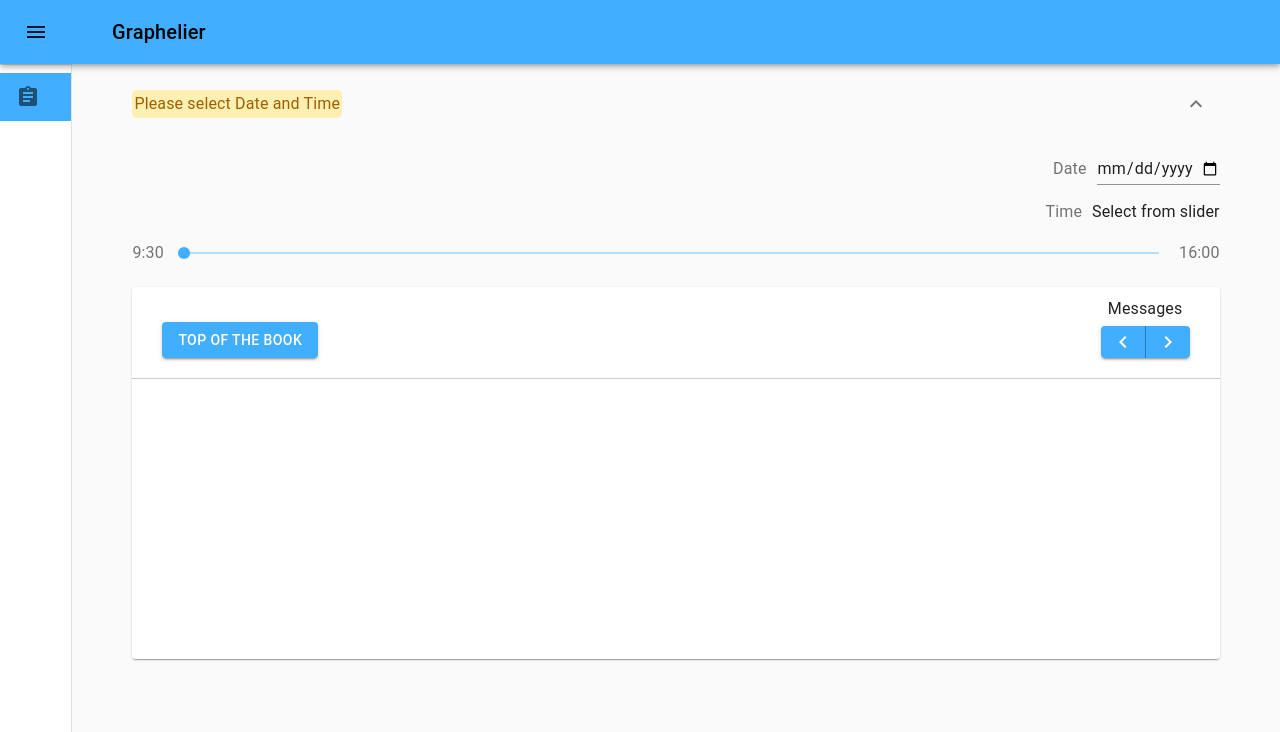
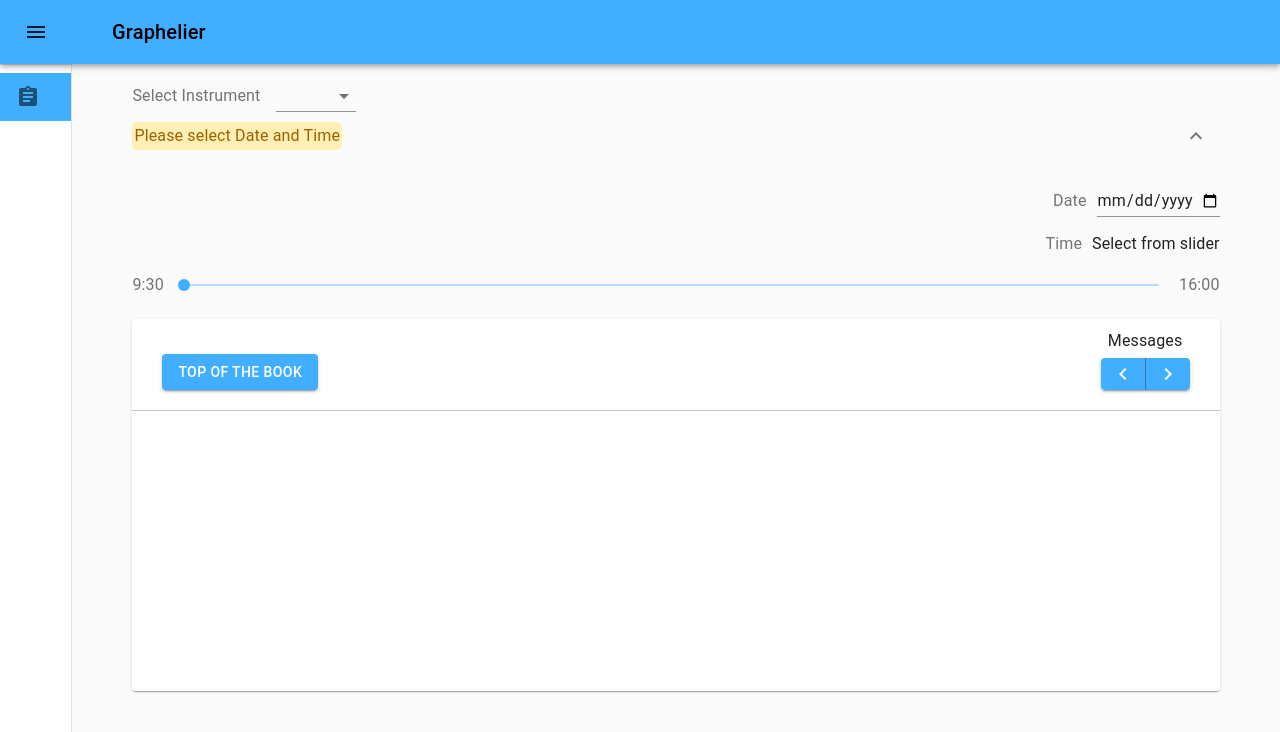
Before and after one commit to Lercerss/graphelier, a React (Create React App) app in the folder app/: page /orderbook in a window 1280 px wide. Shown: the top 732 px of the page. Built offline with nearby package versions, Linux system fonts and the light colour scheme.

Commit message:
#114 Initial commit
Contains main changes to components for
 select input, selected instrument references in components through props

```diff
--- a/app/package.json
+++ b/app/package.json
@@ -5,6 +5,7 @@
     "dependencies": {
         "@material-ui/core": "^4.5.1",
         "@material-ui/icons": "^4.5.1",
+        "@material-ui/lab": "^4.0.0-alpha.32",
         "@material-ui/styles": "^4.4.1",
         "axios": "^0.19.0",
         "axios-logger": "^2.2.1",
--- a/app/src/components/MessageList.js
+++ b/app/src/components/MessageList.js
@@ -75,13 +75,13 @@ class MessageList extends Component {
      * significantly different from the current one
      */
     fetchInitialMessages = async () => {
-        const { lastSodOffset } = this.props;
+        const { lastSodOffset, instrument } = this.props;
         const nMessages = MESSAGE_LIST_DEFAULT_PAGE_SIZE * 2 + 1;
         const lowerSodOffset = lastSodOffset - BigInt(MESSAGE_LIST_DEFAULT_PAGE_SIZE - 1);
 
         try {
             const reverseMessagesResponse = await OrderBookService.getMessageList(
-                SNAPSHOT_INSTRUMENT,
+                instrument,
                 lowerSodOffset.toString(),
                 nMessages,
             );
--- a/app/src/components/OrderBookSnapshot.js
+++ b/app/src/components/OrderBookSnapshot.js
@@ -24,7 +24,6 @@ import TimestampOrderBookScroller from './TimestampOrderBookScroller';
 
 import OrderBookService from '../services/OrderBookService';
 import {
-    SNAPSHOT_INSTRUMENT,
     NANOSECONDS_IN_NINE_AND_A_HALF_HOURS,
     NANOSECONDS_IN_SIXTEEN_HOURS,
 } from '../constants/Constants';
@@ -125,11 +124,12 @@ class OrderBookSnapshot extends Component {
      *  change in the date or when the user stops sliding the time Slider
      */
     handleChangeDateTime = () => {
+        const { instrument } = this.props;
         const { selectedDateTimeNano, selectedDateNano, selectedTimeNano } = this.state;
 
         // eslint-disable-next-line eqeqeq
         if (selectedTimeNano != 0 && selectedDateNano != 0) {
-            OrderBookService.getOrderBookPrices(SNAPSHOT_INSTRUMENT, selectedDateTimeNano.toString())
+            OrderBookService.getOrderBookPrices(instrument, selectedDateTimeNano.toString())
                 .then(response => {
                     // eslint-disable-next-line camelcase
                     const { asks, bids, last_sod_offset } = response.data;
@@ -187,7 +187,7 @@ class OrderBookSnapshot extends Component {
     };
 
     render() {
-        const { classes } = this.props;
+        const { classes, instrument } = this.props;
         const {
             expanded,
             listItems,
@@ -307,6 +307,7 @@ class OrderBookSnapshot extends Component {
                     <Card className={classes.messageListCard}>
                         <MessageList
                             lastSodOffset={lastSodOffset}
+                            instrument={instrument}
                         />
                     </Card>
                 )}
--- a/app/src/components/template/Dashboard.js
+++ b/app/src/components/template/Dashboard.js
@@ -2,7 +2,7 @@ import React, { Component } from 'react';
 import classNames from 'classnames';
 import CssBaseline from '@material-ui/core/CssBaseline';
 import {
-    Drawer, AppBar, Toolbar, List, Typography, Divider, IconButton, Container,
+    Drawer, AppBar, Toolbar, List, Typography, Divider, IconButton, Container, Select, InputLabel,
 } from '@material-ui/core';
 
 import {
@@ -11,12 +11,14 @@ import {
 import ChevronLeftIcon from '@material-ui/icons/ChevronLeft';
 import MenuIcon from '@material-ui/icons/Menu';
 import { withStyles } from '@material-ui/core/styles';
+import MenuItem from '@material-ui/core/MenuItem';
 import { mainListItems } from './listItems';
 import { Styles as OBStyles } from '../../styles/OrderBookSnapshot';
 import OrderBookSnapshot from '../OrderBookSnapshot';
 import Home from '../Home';
 import NotFound from '../NotFound';
 import { styles } from '../../styles/Dashboard';
+import OrderBookService from '../../services/OrderBookService';
 
 class Dashboard extends Component {
     constructor(props) {
@@ -24,7 +26,22 @@ class Dashboard extends Component {
 
         this.state = {
             open: false,
+            selectedInstrument: '',
+            instruments: [],
         };
+
+        const { instruments } = this.state;
+        const BEReady = false;
+        if (BEReady) {
+            OrderBookService.getInstrumentsList().then(response => {
+                response.map(value => {
+                    instruments.push(value);
+                });
+            });
+        } else {
+            instruments.push('SPY');
+            instruments.push('AAPL');
+        }
     }
 
     /**
@@ -35,8 +52,16 @@ class Dashboard extends Component {
         this.setState({ open: !open });
     };
 
+    /**
+     * @desc Handles the change in instrument
+     * @param event menu item that triggered change
+     */
+    handleInstrumentChange = event => {
+        this.setState({ selectedInstrument: event.target.value });
+    }
+
     render() {
-        const { open } = this.state;
+        const { open, selectedInstrument, instruments } = this.state;
         const { classes } = this.props;
 
         return (
@@ -93,6 +118,31 @@ class Dashboard extends Component {
                     <main className={classes.content}>
                         <div className={classes.appBarSpacer} />
                         <Container className={classes.container}>
+                            <InputLabel
+                                className={classes.selectInstrumentLabel}
+                                id={'selectInstrumentLabel'}
+                            >
+                                Select Instrument
+                            </InputLabel>
+                            <Select
+                                value={selectedInstrument}
+                                onChange={this.handleInstrumentChange}
+                                className={classes.selectInstrumentInput}
+                            >
+                                <MenuItem value={''}>
+                                    None
+                                </MenuItem>
+                                {
+                                    instruments.map(value => {
+                                        return (
+                                            <MenuItem value={value}>
+                                                {value}
+                                            </MenuItem>
+
+                                        );
+                                    })
+                                }
+                            </Select>
                             <Switch>
                                 <Route
                                     exact
@@ -101,7 +151,11 @@ class Dashboard extends Component {
                                 />
                                 <Route
                                     path={'/orderbook'}
-                                    component={OrderBookSnapshot}
+                                    render={props => (
+                                        <OrderBookSnapshot
+                                            instrument={selectedInstrument}
+                                        />
+                                    )}
                                 />
                                 <Route component={NotFound} />
                             </Switch>
--- a/app/src/services/OrderBookService.js
+++ b/app/src/services/OrderBookService.js
@@ -8,4 +8,6 @@ export default class OrderBookService {
 
     static getMessageList = (instrument, sodOffset, nMessages = 20) => httpClient
         .get(`/messages/${instrument}/${sodOffset}?nMessages=${nMessages}`);
+
+    static getInstrumentsList = () => httpClient.get(`/instruments/`);
 }
--- a/app/src/styles/Dashboard.js
+++ b/app/src/styles/Dashboard.js
@@ -94,4 +94,13 @@ export const styles = theme => ({
     paddingCopyright: {
         paddingBottom: theme.spacing(1),
     },
+    selectInstrumentLabel: {
+        marginTop: theme.spacing(2),
+        marginBottom: theme.spacing(3),
+        marginRight: theme.spacing(2),
+        display: 'inline',
+    },
+    selectInstrumentInput: {
+        width: '10vh',
+    },
 });
```
Also changed, not shown: 1 other file (tests, documents, lock files or other folders).
